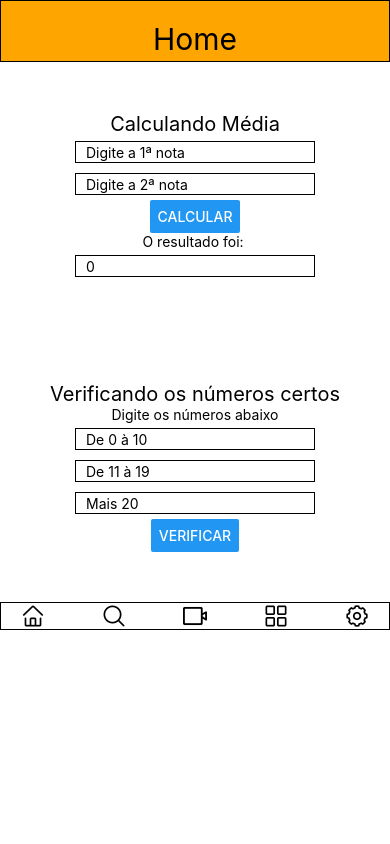
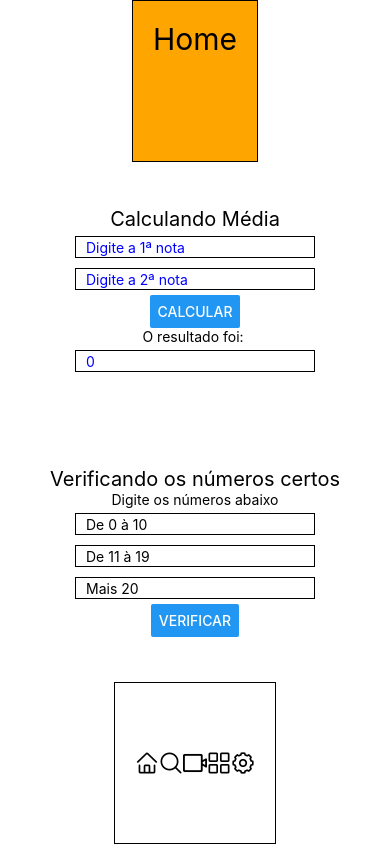
Before and after one commit to Mateus1348/App-1, a React Native app: screen / in a window 390 px wide. Built offline with nearby package versions, Linux system fonts and the light colour scheme.

Commit message:
refazendo o style do App e Nota

```diff
--- a/App.js
+++ b/App.js
@@ -7,19 +7,11 @@ import VerificarNumeros from './src/components/VerificarNumeros';
 
 export default function App() {
   return (
-    <SafeAreaView>
-      <View>
+    <SafeAreaView style={{flex: 1, justifyContent: 'center', alignItems: 'center' }}>
         <Head></Head>
-      </View>
-      <View>
         <Notas></Notas>
-      </View>
-      <View>
         <VerificarNumeros></VerificarNumeros>
-      </View>
-      <View>
         <Menu></Menu>
-      </View>
       <StatusBar style="auto" />
     </SafeAreaView>
 
--- a/src/components/Notas/index.js
+++ b/src/components/Notas/index.js
@@ -1,17 +1,14 @@
-import React from 'react';
+import React, { useState } from 'react';
 import { View, Text, TextInput, Button, StyleSheet } from 'react-native';
 
 const Notas = () => {
 
-    const [nota1, setNota1] = React.useState("")
-    const [nota2, setNota2] = React.useState("")
-    // const [result, setResult] = React.useState(0)
-    const [resultado, setResultado] = React.useState(0)
-    const [divisao] = React.useState(2)
+    const [nota1, setNota1] = useState("")
+    const [nota2, setNota2] = useState("")
+    const [resultado, setResultado] = useState(0)
 
     const media = () => {
-        setResultado((parseFloat(nota1)+parseFloat(nota2)) / parseFloat(divisao))
-        // setResultado(parseFloat(result) / (divisao))
+        setResultado((parseFloat(nota1)+parseFloat(nota2)) / 2)
     }
 
     return (
@@ -19,7 +16,7 @@ const Notas = () => {
         <Text style={styles.text}>Calculando Média</Text>
         <TextInput style={styles.input}
             value={String(nota1)}
-            onChangeText={(texto)=>{setNota1(texto)}}
+            onChangeText={(texto) => setNota1(texto)}
             placeholder="Digite a 1ª nota"
             keyboardType='numeric'
         />
@@ -55,6 +52,7 @@ const styles = StyleSheet.create({
         margin: 5,
         borderWidth: 1,
         padding: 10,
+        color: 'blue'
     },
     text:{
         fontSize: 20,
```
